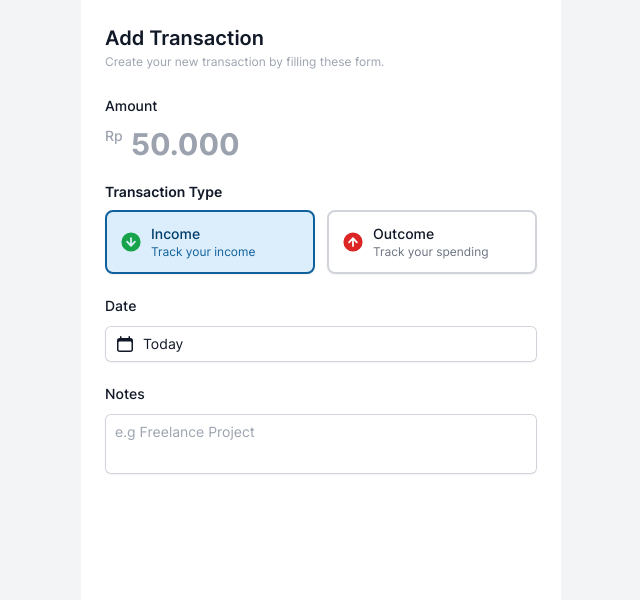
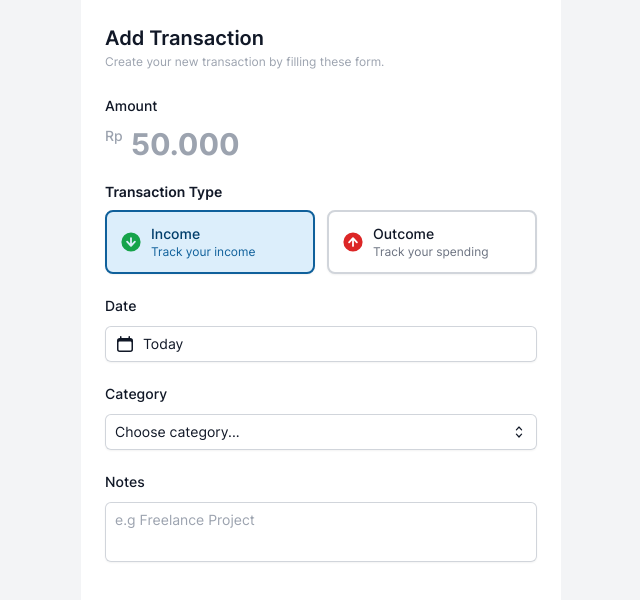
Before and after one commit to Erik3010/money-tracker, a React (Vite) app: page /transactions/new in a window 1280 px wide. Shown: the top 600 px of the page, without its empty margins (319-959 px from the left). Built offline with nearby package versions, Linux system fonts and the light colour scheme.

Commit message:
feat: add category select

```diff
--- a/index.html
+++ b/index.html
@@ -8,7 +8,7 @@
   <title>Money Tracker</title>
 </head>
 
-<body class="bg-gray-100">
+<body class="bg-gray-100 text-gray-900">
   <div id="root"></div>
   <script type="module" src="/src/main.tsx"></script>
 </body>
--- a/package.json
+++ b/package.json
@@ -12,6 +12,7 @@
   "dependencies": {
     "@heroicons/react": "^2.0.18",
     "@radix-ui/react-popover": "^1.0.7",
+    "@radix-ui/react-select": "^2.0.0",
     "clsx": "^2.0.0",
     "react": "^18.2.0",
     "react-day-picker": "^8.10.0",
--- a/src/components/Shared/Datepicker.tsx
+++ b/src/components/Shared/Datepicker.tsx
@@ -37,7 +37,7 @@ const DatePicker = ({ onChange }: DatePickerProps) => {
         </button>
       </Popover.Trigger>
       <Popover.Portal>
-        <Popover.Content align="start" className="popover-content">
+        <Popover.Content align="start" className="scale-in">
           <DayPicker
             showOutsideDays
             mode="single"
--- /dev/null
+++ b/src/components/Shared/SelectField.tsx
@@ -0,0 +1,50 @@
+import * as Select from "@radix-ui/react-select";
+import { CheckIcon, ChevronUpDownIcon } from "@heroicons/react/20/solid";
+
+interface SelectFieldProps {
+  placeholder?: string;
+  items: string[];
+  onChange: (value: string) => void;
+}
+
+const SelectItem = ({ item }: { item: string }) => {
+  return (
+    <Select.Item
+      key={item}
+      value={item}
+      className="relative flex items-center w-full outline-none text-sm rounded py-1.5 px-2 hover:bg-gray-100 select-none cursor-default"
+    >
+      <Select.ItemText>{item}</Select.ItemText>
+      <Select.ItemIndicator>
+        <CheckIcon className="absolute h-4 w-4 right-2.5 top-1/2 -translate-y-1/2" />
+      </Select.ItemIndicator>
+    </Select.Item>
+  );
+};
+
+const SelectField = ({ placeholder, items, onChange }: SelectFieldProps) => {
+  return (
+    <Select.Root onValueChange={onChange}>
+      <Select.Trigger className="flex items-center justify-between w-full rounded-md border-0 px-2.5 py-1.5 text-gray-900 shadow-sm ring-1 ring-inset ring-gray-300 hover:bg-gray-100 focus:outline-none sm:text-sm sm:leading-6">
+        <Select.Value placeholder={placeholder} />
+        <Select.Icon>
+          <ChevronUpDownIcon className="h-4 w-4" />
+        </Select.Icon>
+        <Select.Portal>
+          <Select.Content
+            position="popper"
+            className="scale-in bg-white shadow border p-1.5 rounded-md w-full min-w-[var(--radix-select-trigger-width)] data-[side=bottom]:translate-y-1 data-[side=top]:-translate-y-1"
+          >
+            <Select.Viewport>
+              {items.map((item) => (
+                <SelectItem key={item} item={item} />
+              ))}
+            </Select.Viewport>
+          </Select.Content>
+        </Select.Portal>
+      </Select.Trigger>
+    </Select.Root>
+  );
+};
+
+export default SelectField;
--- a/src/constants/index.ts
+++ b/src/constants/index.ts
@@ -1 +1,11 @@
 export const transactionTypes = ["income", "outcome"] as const;
+
+export const TRANSACTION_CATEGORY = [
+  "Food",
+  "Transportation",
+  "Entertainment",
+  "Health",
+  "Education",
+  "Shopping",
+  "Others",
+] as const;
--- a/src/pages/TransactionCreate/index.tsx
+++ b/src/pages/TransactionCreate/index.tsx
@@ -1,13 +1,17 @@
 import AmountField, { AmountFieldValue } from "@components/Shared/AmountField";
 import DatePicker from "@components/Shared/Datepicker";
-import { transactionTypes } from "@constants/index";
+import { TRANSACTION_CATEGORY, transactionTypes } from "@constants/index";
 import { type TransactionType } from "@money-tracker-types/index";
 import TransactionTypeRadio from "@pages/TransactionCreate/components/TransactionTypeRadio";
 import { ChangeEvent, useRef, useState } from "react";
+import SelectField from "@components/Shared/SelectField";
 
 const TransactionNew = () => {
   const today = useRef(new Date());
 
+  // eslint-disable-next-line @typescript-eslint/no-unused-vars
+  const [category, setCategory] = useState<string | null>(null);
+  // eslint-disable-next-line @typescript-eslint/no-unused-vars
   const [date, setDate] = useState<Date>(today.current);
   const [amount, setAmount] = useState<number | undefined>();
   const [transactionType, setTransactionType] =
@@ -61,6 +65,19 @@ const TransactionNew = () => {
         </div>
         <div className="space-y-2">
           <label
+            htmlFor="category"
+            className="block text-sm font-medium leading-6 text-gray-900"
+          >
+            Category
+          </label>
+          <SelectField
+            placeholder="Choose category..."
+            items={[...TRANSACTION_CATEGORY]}
+            onChange={setCategory}
+          />
+        </div>
+        <div className="space-y-2">
+          <label
             htmlFor="amount"
             className="block text-sm font-medium leading-6 text-gray-900"
           >
--- a/src/styles/index.css
+++ b/src/styles/index.css
@@ -39,12 +39,26 @@
     margin: 0;
   }
 
-  .popover-content {
-    transform-origin: var(--radix-popover-content-transform-origin);
+  .slide-in {
+    animation: slideIn 0.15s ease-out;
+  }
+
+  .scale-in {
     animation: scaleIn 0.15s ease-out;
   }
 
   @keyframes scaleIn {
+    from {
+      opacity: 0;
+      scale: 0.95;
+    }
+    to {
+      opacity: 1;
+      scale: 1;
+    }
+  }
+
+  @keyframes slideIn {
     from {
       opacity: 0;
       transform: translateY(-0.75rem);
```
Also changed, not shown: 1 other file (tests, documents, lock files or other folders).
